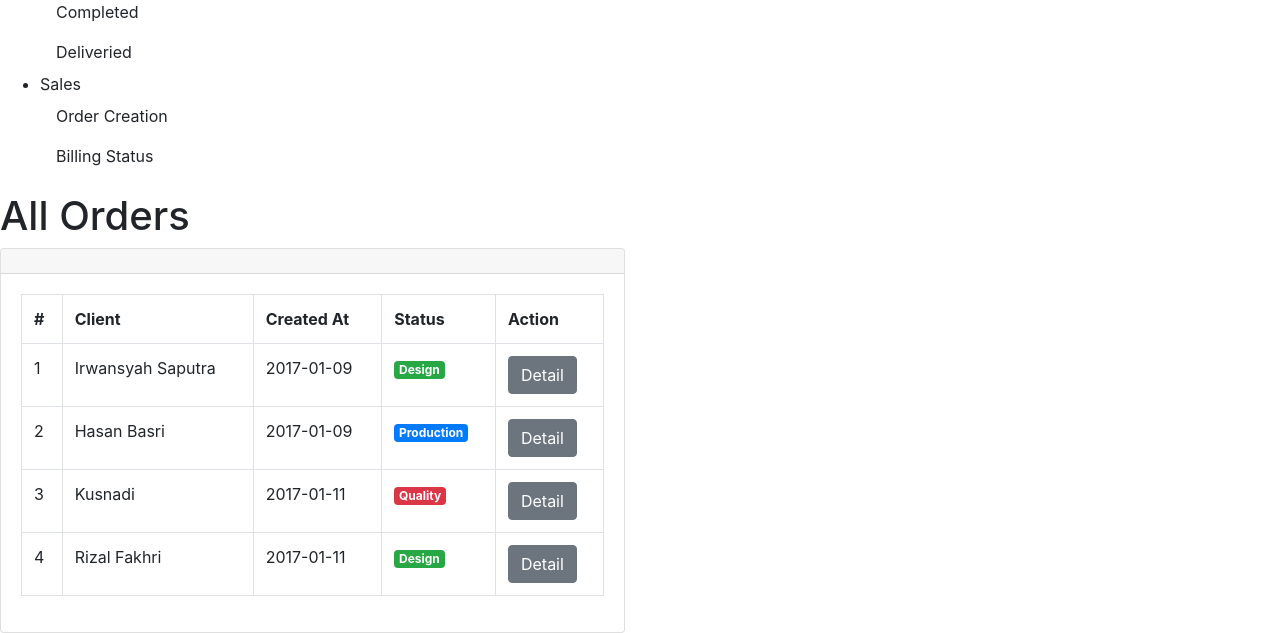
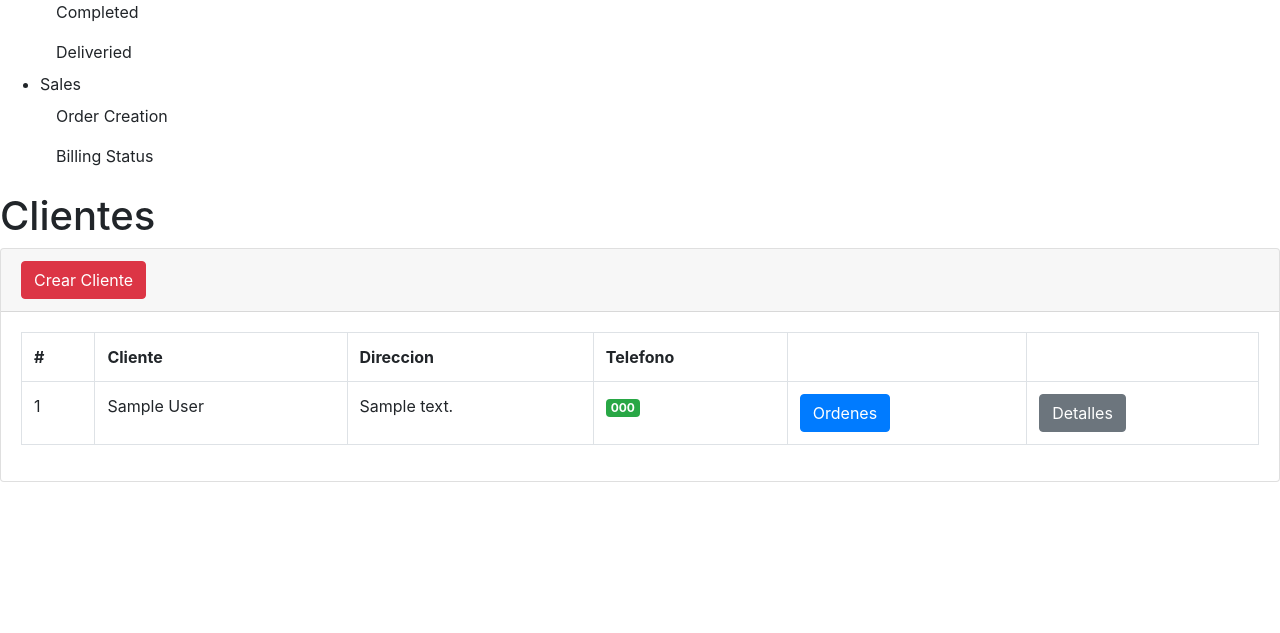
Before and after one commit to team54co/print-shop, a Rails app: page /clients in a window 1280 px wide. Shown: the part 264-897 px from the top of the page. After the commit the page ends 800 px from the top, so only its background shows below. Run offline with Rails 7, Linux system fonts and the light colour scheme; tables that the repository leaves empty hold one stand-in row (values such as "Sample post"); style sheets or scripts are compiled from the project's sources; some libraries are stand-ins or nearby versions.

Commit message:
complete client index

```diff
--- a/app/controllers/clients_controller.rb
+++ b/app/controllers/clients_controller.rb
@@ -2,4 +2,8 @@ class ClientsController < ApplicationController
     def show
         @client = Client.find(params[:id])
     end
+
+    def index
+        @clients = Client.all
+    end
 end
--- a/app/views/clients/index.html.erb
+++ b/app/views/clients/index.html.erb
@@ -1,55 +1,45 @@
 <div class="main-content">
   <section class="section">
       <div class="section-header">
-              <h1>All Orders</h1>
+        <h1>Clientes</h1>
 
        </div>
     </section>
+<div class="row">
 
-        <div class="row">
-              <div class="col-12 col-md-6 col-lg-6">
+<div class="col-12 col-md-12 col-lg-12">
+
      <div class="card">
+
        <div class="card-header">
+       <td><%= link_to "Crear Cliente", new_client_path(@client), class: "btn btn-danger" %></td>
 
        </div>
 <div class="card-body">
       <div class="table-responsive">
-                      <table class="table table-bordered table-md">
+         <table class="table table-bordered table-lg">
           <tr>
            <th>#</th>
-                          <th>Client</th>
-                          <th>Created At</th>
-                          <th>Status</th>
-                          <th>Action</th>
+           <th>Cliente</th>
+           <th>Direccion</th>
+           <th>Telefono</th>
+           <th></th>
+           <th></th>
             </tr>
+
+
+            <% @clients.each do |client| %>
+
             <tr>
-                          <td>1</td>
-                          <td>Irwansyah Saputra</td>
-                          <td>2017-01-09</td>
-                          <td><div class="badge badge-success">Design</div></td>
-                          <td><a href="#" class="btn btn-secondary">Detail</a></td>
+
+            <td><%= client.id %></td>
+            <td><%= "#{client.first_name} #{client.last_name}"%></td>
+            <td><%= client.address %></td>
+            <td><div class="badge badge-success"><%= client.phone %></div></td>
+            <td><%= link_to "Ordenes", client_orders_path(:client_id => client.id), class: "btn btn-primary" %></td>
+            <td><%= link_to "Detalles", client_path(client), class: "btn btn-secondary" %></td>
              </tr>
-                        <tr>
-                          <td>2</td>
-                          <td>Hasan Basri</td>
-                          <td>2017-01-09</td>
-                          <td><div class="badge badge-primary">Production</div></td>
-                          <td><a href="#" class="btn btn-secondary">Detail</a></td>
-                        </tr>
-                        <tr>
-                          <td>3</td>
-                          <td>Kusnadi</td>
-                          <td>2017-01-11</td>
-                          <td><div class="badge badge-danger">Quality</div></td>
-                          <td><a href="#" class="btn btn-secondary">Detail</a></td>
-                        </tr>
-                        <tr>
-                          <td>4</td>
-                          <td>Rizal Fakhri</td>
-                          <td>2017-01-11</td>
-                          <td><div class="badge badge-success">Design</div></td>
-                          <td><a href="#" class="btn btn-secondary">Detail</a></td>
-                        </tr>
+            <% end %>
                       </table>
                     </div>
                   </div>
```
Also changed, not shown: app/views/orders/index.html.erb (+24 -10 lines), app/views/clients/new.html.erb (added), 1 other file. Lines whose indentation alone changed are shown as unchanged.
